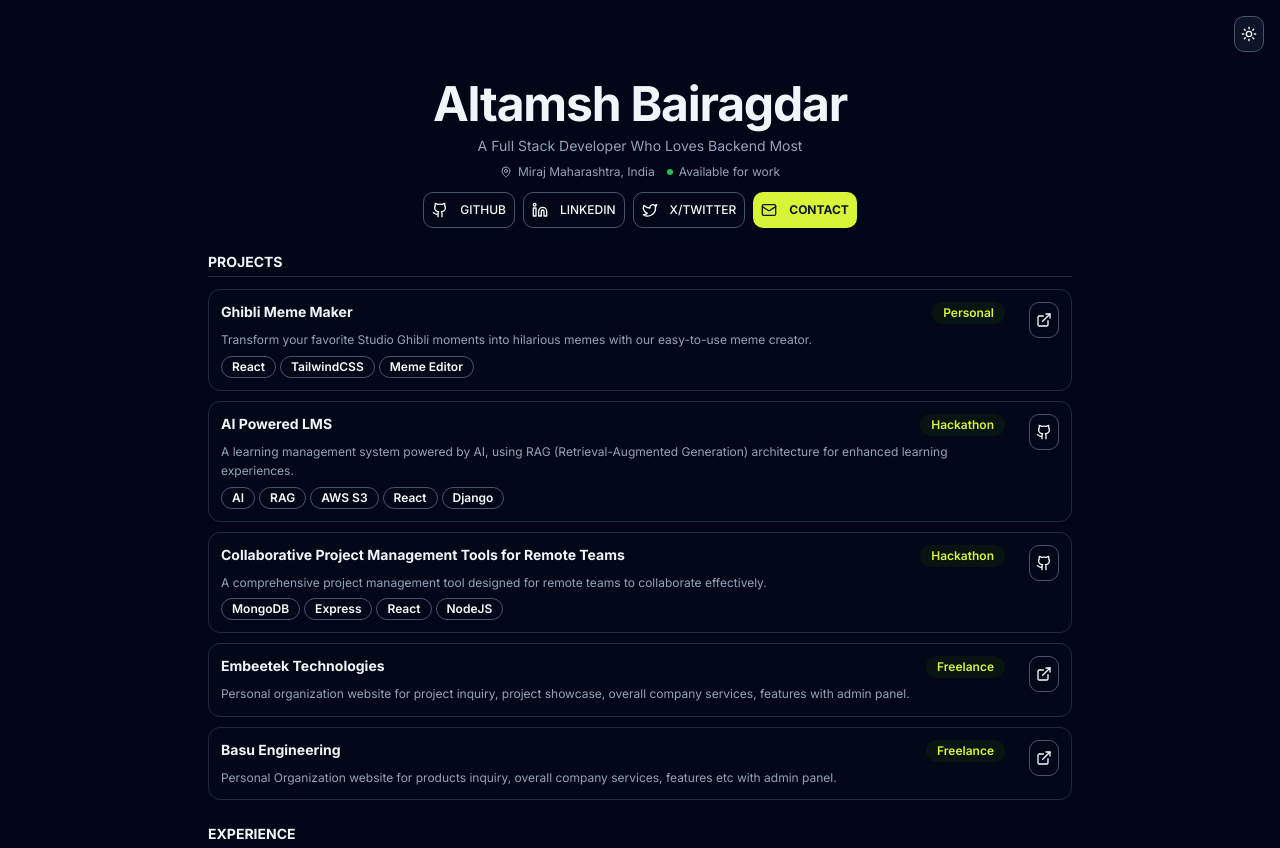
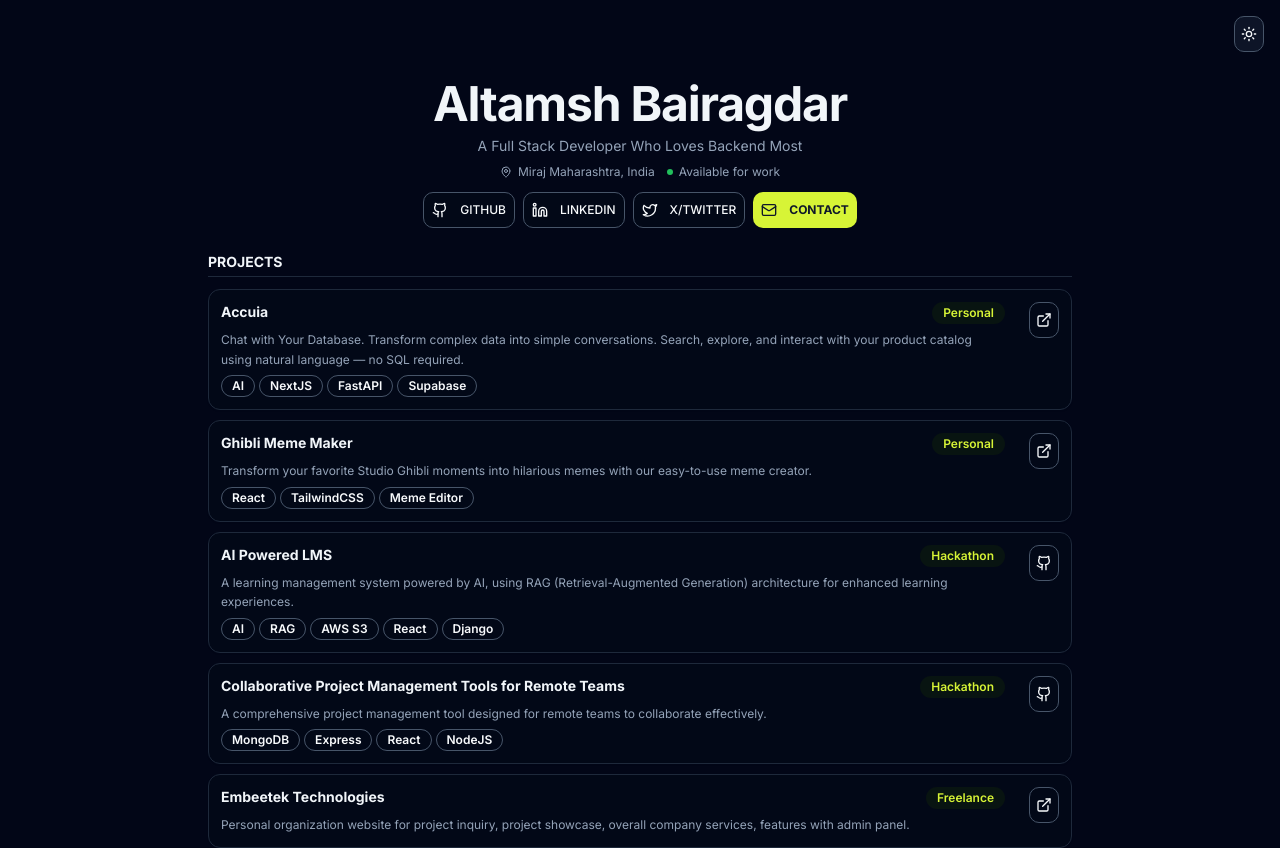
Before and after one commit to altamsh04/portfolio, a Next.js app: page / in a window 1280 px wide. Shown: the top 848 px of the page. Built offline with nearby package versions, Linux system fonts and the light colour scheme.

Commit message:
Update page.tsx

```diff
--- a/app/page.tsx
+++ b/app/page.tsx
@@ -12,6 +12,15 @@ const projectsData = {
   projects: [
     {
       id: 1,
+      title: "Accuia",
+      description:
+        "Chat with Your Database. Transform complex data into simple conversations. Search, explore, and interact with your product catalog using natural language — no SQL required.",
+      status: "Personal",
+      demoUrl: "https://accuiahq.vercel.app/",
+      technologies: ["AI", "NextJS", "FastAPI", "Supabase"],
+    },
+    {
+      id: 2,
       title: "Ghibli Meme Maker",
       description:
         "Transform your favorite Studio Ghibli moments into hilarious memes with our easy-to-use meme creator.",
@@ -20,7 +29,7 @@ const projectsData = {
       technologies: ["React", "TailwindCSS", "Meme Editor"],
     },
     {
-      id: 2,
+      id: 3,
       title: "AI Powered LMS",
       description:
         "A learning management system powered by AI, using RAG (Retrieval-Augmented Generation) architecture for enhanced learning experiences.",
@@ -29,7 +38,7 @@ const projectsData = {
       technologies: ["AI", "RAG", "AWS S3", "React", "Django"],
     },
     {
-      id: 3,
+      id: 4,
       title: "Collaborative Project Management Tools for Remote Teams",
       description: "A comprehensive project management tool designed for remote teams to collaborate effectively.",
       status: "Hackathon",
@@ -37,7 +46,7 @@ const projectsData = {
       technologies: ["MongoDB", "Express", "React", "NodeJS"],
     },
     {
-      id: 4,
+      id: 5,
       title: "Embeetek Technologies",
       description:
         "Personal organization website for project inquiry, project showcase, overall company services, features with admin panel.",
@@ -45,7 +54,7 @@ const projectsData = {
       demoUrl: "https://www.embeetek.com/",
     },
     {
-      id: 5,
+      id: 6,
       title: "Basu Engineering",
       description:
         "Personal Organization website for products inquiry, overall company services, features etc with admin panel.",
```
